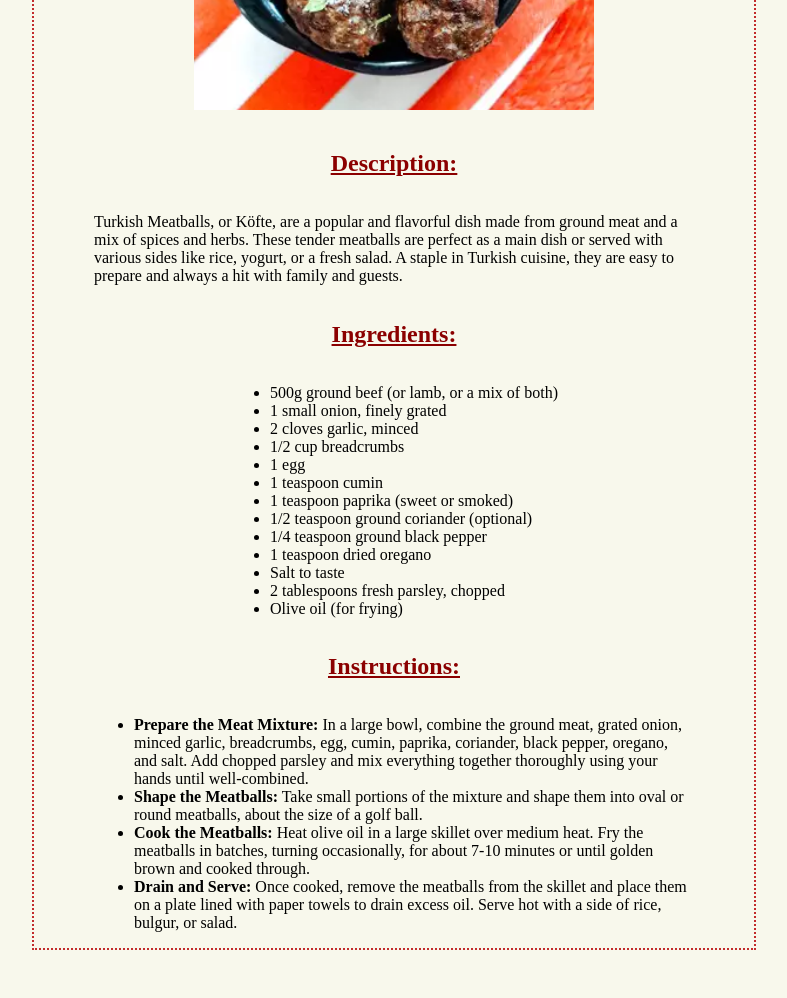
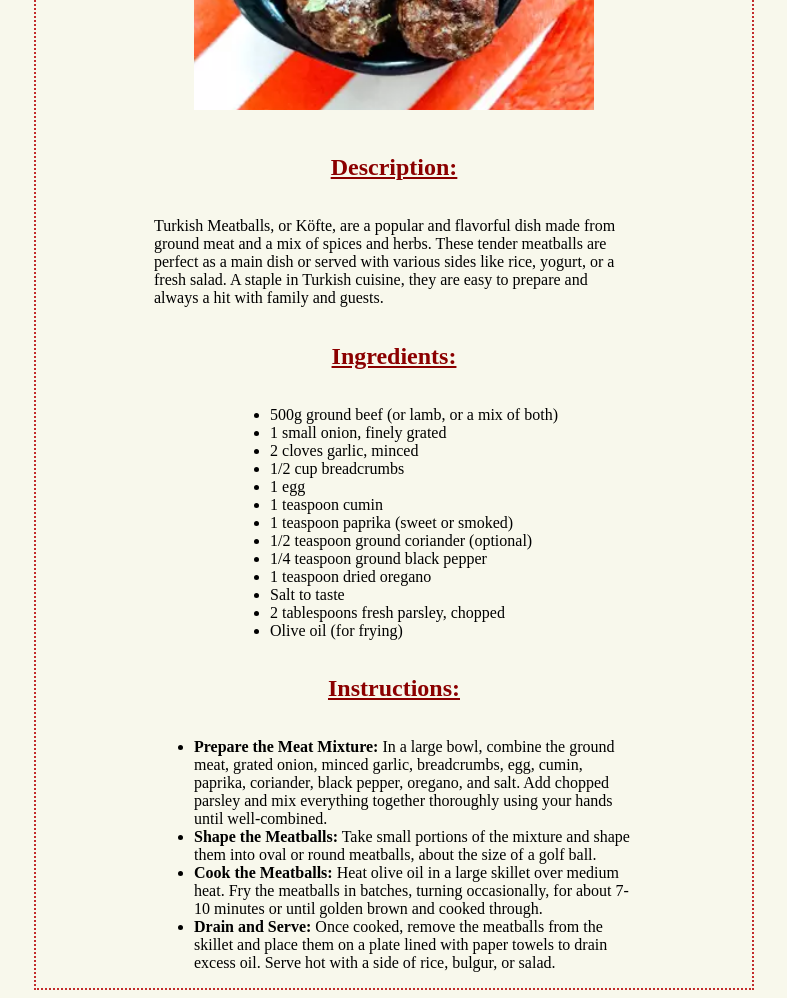
Before and after one commit to 6lynx/odin-recipes, a plain HTML site: page meatballs.html in a window 1280 px wide. Shown: the part 360-1358 px from the top of the page, without its empty margins (246-1033 px from the left). Before the commit the page ends 1318 px from the top, so only its background shows below. Drawn offline with Linux system fonts and the light colour scheme.

Commit message:
Fix description,instructions,ingredients width.

```diff
--- a/styles.css
+++ b/styles.css
@@ -7,6 +7,7 @@ body {
 	background-color: rgb(248, 248, 236);
 }
 
+
 .structure {
 	display: flex;
 	border: 2px dotted rgb(194, 44, 44);
@@ -15,7 +16,9 @@ body {
 	align-items: center;
 	justify-content: center;
 	flex-direction: column;
+	box-sizing: border-box;
 }
+
 
 ::selection{
 	background-color: darkred;
@@ -46,7 +49,7 @@ body {
     margin: 0;
     display: flex;
     flex-direction: column;
-    gap: 6px;
+    gap: 0.7vh;
     justify-content: center;
     align-items: center;
 }
@@ -67,11 +70,11 @@ body {
 
 .description {
 	display: flex;
-	width: 600px;
+	width: 60vh;
 	height: auto;
 	align-items: center;
 	justify-content: center;
-	margin-top: 20px;
+	margin-top: 3vh;
 	flex-direction: column;
 }
 
@@ -84,7 +87,7 @@ body {
 
 .ingredients {
 	display: flex;
-	width: 600px;
+	width: 60vh;
 	height: auto;
 	align-items: center;
 	justify-content: center;
@@ -98,7 +101,7 @@ body {
 
 .instructions {
 	display: flex;
-	width: 600px;
+	width: 60vh;
 	height: auto;
 	align-items: center;
 	justify-content: center;
```
